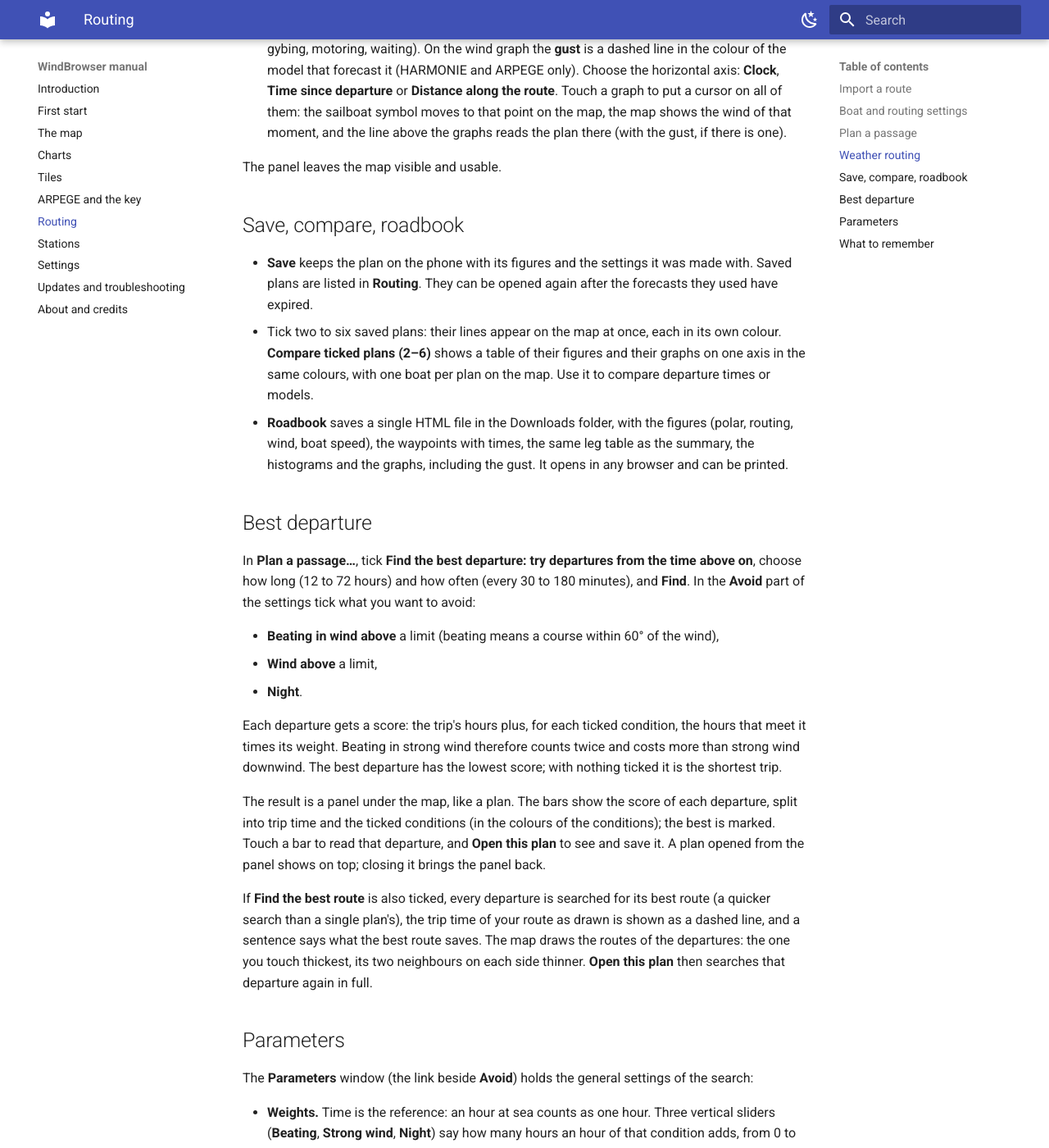
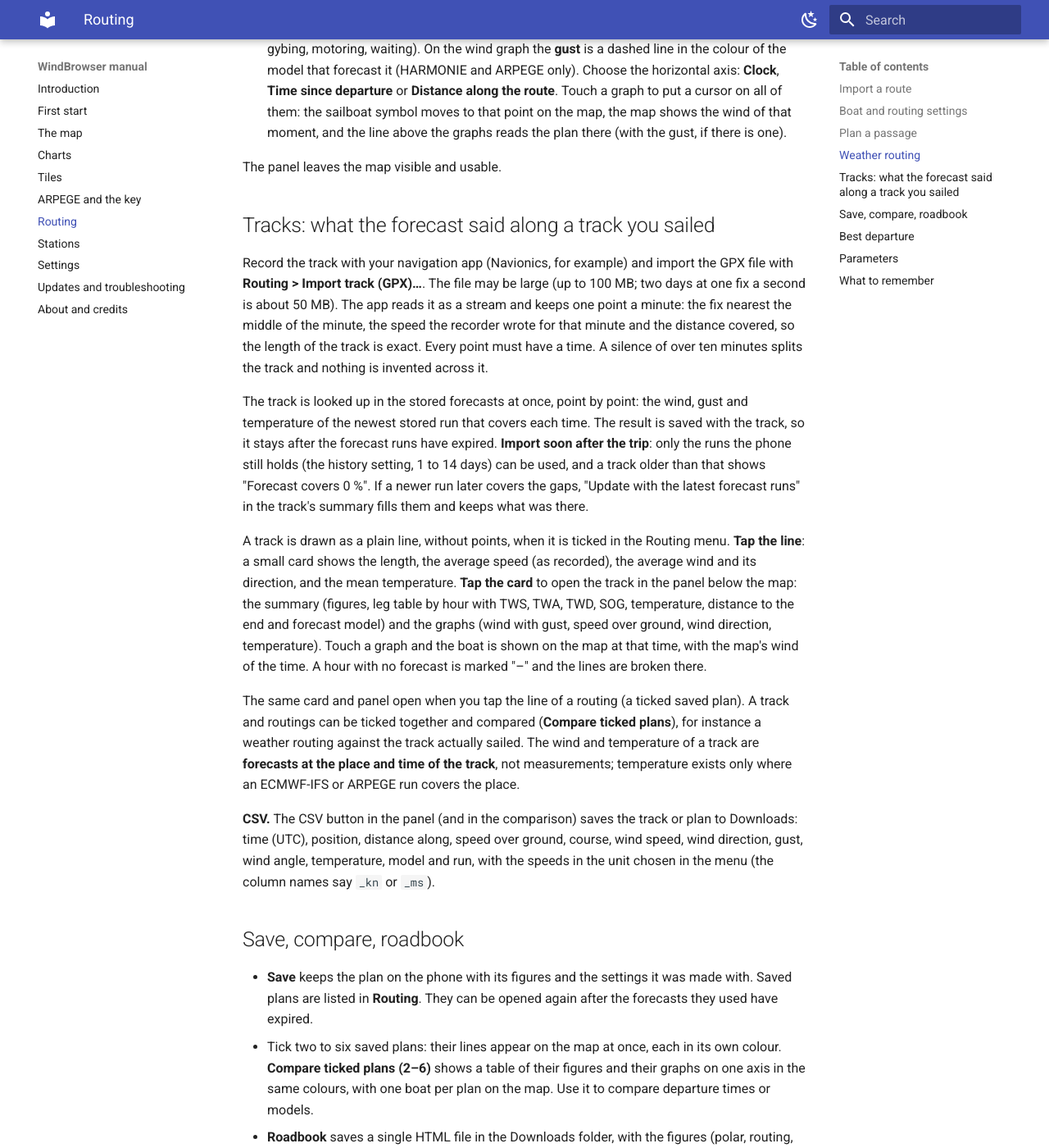
Before and after one commit to pclusius/windbrowser-docs, an MkDocs documentation site: the page built from docs/routing.md, in a window 1280 px wide and 1400 px high, scrolled down 3723 px. Shown: the whole window at 82% size. Built offline with MkDocs 1.6.1 and Material for MkDocs 9.7.7, drawn with Linux system fonts in a browser that asks for light colours.

Commit message:
Manual: location pin, scrubber outline, hint and 6-hour end steps, tracks; version 1.0.189-beta

```diff
--- a/docs/routing.md
+++ b/docs/routing.md
@@ -49,6 +49,18 @@ The result has two tabs.
 
 The panel leaves the map visible and usable.
 
+## Tracks: what the forecast said along a track you sailed
+
+Record the track with your navigation app (Navionics, for example) and import the GPX file with **Routing > Import track (GPX)…**. The file may be large (up to 100 MB; two days at one fix a second is about 50 MB). The app reads it as a stream and keeps one point a minute: the fix nearest the middle of the minute, the speed the recorder wrote for that minute and the distance covered, so the length of the track is exact. Every point must have a time. A silence of over ten minutes splits the track and nothing is invented across it.
+
+The track is looked up in the stored forecasts at once, point by point: the wind, gust and temperature of the newest stored run that covers each time. The result is saved with the track, so it stays after the forecast runs have expired. **Import soon after the trip**: only the runs the phone still holds (the history setting, 1 to 14 days) can be used, and a track older than that shows "Forecast covers 0 %". If a newer run later covers the gaps, "Update with the latest forecast runs" in the track's summary fills them and keeps what was there.
+
+A track is drawn as a plain line, without points, when it is ticked in the Routing menu. **Tap the line**: a small card shows the length, the average speed (as recorded), the average wind and its direction, and the mean temperature. **Tap the card** to open the track in the panel below the map: the summary (figures, leg table by hour with TWS, TWA, TWD, SOG, temperature, distance to the end and forecast model) and the graphs (wind with gust, speed over ground, wind direction, temperature). Touch a graph and the boat is shown on the map at that time, with the map's wind of the time. A hour with no forecast is marked "–" and the lines are broken there.
+
+The same card and panel open when you tap the line of a routing (a ticked saved plan). A track and routings can be ticked together and compared (**Compare ticked plans**), for instance a weather routing against the track actually sailed. The wind and temperature of a track are **forecasts at the place and time of the track**, not measurements; temperature exists only where an ECMWF-IFS or ARPEGE run covers the place.
+
+**CSV.** The CSV button in the panel (and in the comparison) saves the track or plan to Downloads: time (UTC), position, distance along, speed over ground, course, wind speed, wind direction, gust, wind angle, temperature, model and run, with the speeds in the unit chosen in the menu (the column names say `_kn` or `_ms`).
+
 ## Save, compare, roadbook
 
 - **Save** keeps the plan on the phone with its figures and the settings it was made with. Saved plans are listed in **Routing**. They can be opened again after the forecasts they used have expired.
```
Also changed, not shown: docs/index.md (+1 -1 lines), docs/map.md (+3 -2 lines), fi/map.md (+3 -2 lines), 2 other files.
